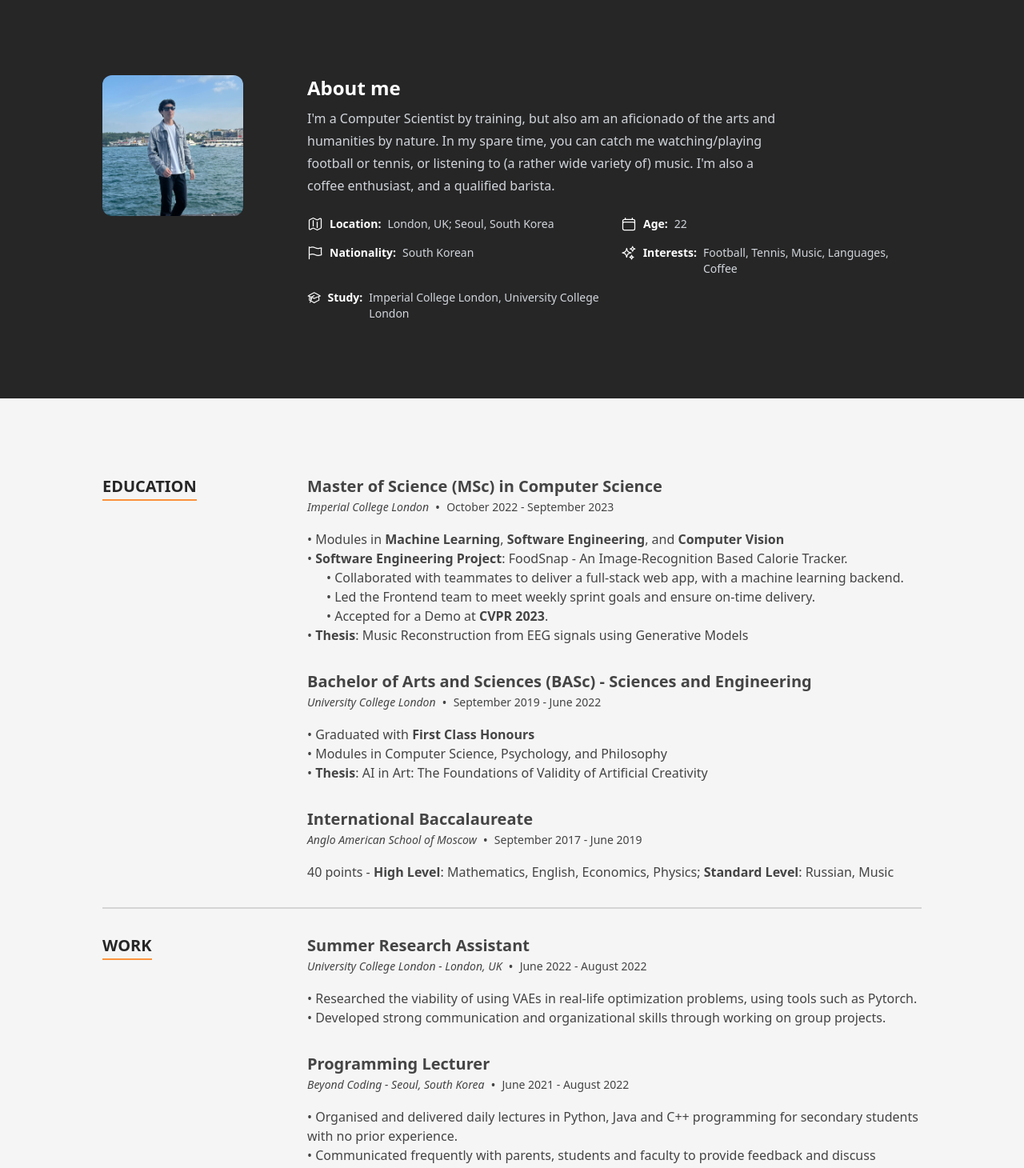
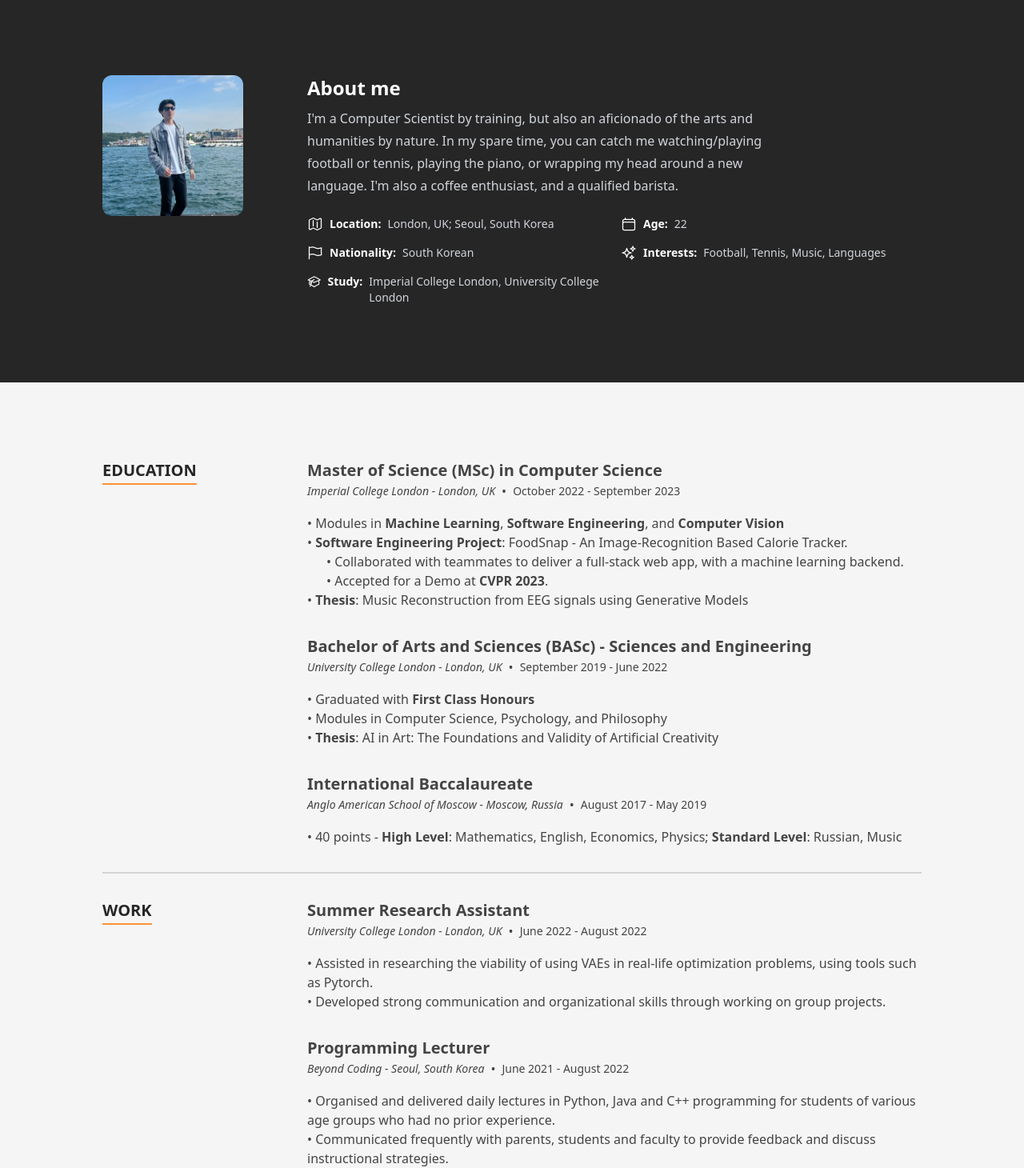
Before and after one commit to mslee2129/portfolio_website, a Next.js app: page / in a window 1280 px wide. Shown: the part 802-2262 px from the top of the page at 80% size. Built offline with nearby package versions, Linux system fonts and the light colour scheme.

Commit message:
minor text chnges

```diff
--- a/src/components/Sections/Footer.tsx
+++ b/src/components/Sections/Footer.tsx
@@ -17,7 +17,7 @@ const Footer: FC = memo(() => (
       <div className="flex gap-x-4 text-neutral-500">
         <Socials />
       </div>
-      <span className="text-sm text-neutral-700">© Copyright 2022 Tim Baker</span>
+      <span className="text-sm text-neutral-700">© Copyright 2023 Jason Lee, Template Inspired by Tim Baker</span>
     </div>
   </div>
 ));
--- a/src/data/data.tsx
+++ b/src/data/data.tsx
@@ -101,13 +101,13 @@ export const heroData: Hero = {
  */
 export const aboutData: About = {
   profileImageSrc: profilepic,
-  description: `I'm a Computer Scientist by training, but also am an aficionado of the arts and humanities by nature. In my spare time, you can catch me watching/playing football or tennis,
-  or listening to (a rather wide variety of) music. I'm also a coffee enthusiast, and a qualified barista.`,
+  description: `I'm a Computer Scientist by training, but also an aficionado of the arts and humanities by nature. In my spare time, you can catch me watching/playing football or tennis,
+  playing the piano, or wrapping my head around a new language. I'm also a coffee enthusiast, and a qualified barista.`,
   aboutItems: [
     {label: 'Location', text: 'London, UK; Seoul, South Korea', Icon: MapIcon},
     {label: 'Age', text: '22', Icon: CalendarIcon},
     {label: 'Nationality', text: 'South Korean', Icon: FlagIcon},
-    {label: 'Interests', text: 'Football, Tennis, Music, Languages, Coffee', Icon: SparklesIcon},
+    {label: 'Interests', text: 'Football, Tennis, Music, Languages', Icon: SparklesIcon},
     {label: 'Study', text: 'Imperial College London, University College London', Icon: AcademicCapIcon},
     // {label: 'Employment', text: 'Instant Domains, inc.', Icon: BuildingOffice2Icon},
   ],
@@ -210,7 +210,7 @@ export const portfolioItems: PortfolioItem[] = [
 export const education: TimelineItem[] = [
   {
     date: 'October 2022 - September 2023',
-    location: 'Imperial College London',
+    location: 'Imperial College London - London, UK',
     title: 'Master of Science (MSc) in Computer Science',
     content: (
       <ul>
@@ -227,9 +227,6 @@ export const education: TimelineItem[] = [
           • Collaborated with teammates to deliver a full-stack web app, with a machine learning backend.
         </li>
         <li style={{paddingLeft: '1.5em', listStyle: 'none'}}>
-          • Led the Frontend team to meet weekly sprint goals and ensure on-time delivery.
-        </li>
-        <li style={{paddingLeft: '1.5em', listStyle: 'none'}}>
           • Accepted for a Demo at <strong>CVPR 2023</strong>.
         </li>
         <li> • <strong>Thesis</strong>: Music Reconstruction from EEG signals using Generative Models</li>
@@ -238,7 +235,7 @@ export const education: TimelineItem[] = [
   },
   {
     date: 'September 2019 - June 2022',
-    location: 'University College London',
+    location: 'University College London - London, UK',
     title: 'Bachelor of Arts and Sciences (BASc) - Sciences and Engineering',
     content: (
       <ul>
@@ -247,17 +244,17 @@ export const education: TimelineItem[] = [
           • Graduated with <strong>First Class Honours</strong>
         </li>
         <li> • Modules in Computer Science, Psychology, and Philosophy</li>
-        <li> • <strong>Thesis</strong>: AI in Art: The Foundations of Validity of Artificial Creativity</li>
+        <li> • <strong>Thesis</strong>: AI in Art: The Foundations and Validity of Artificial Creativity</li>
       </ul>
     ),
   },
   {
-    date: 'September 2017 - June 2019',
-    location: 'Anglo American School of Moscow',
+    date: 'August 2017 - May 2019',
+    location: 'Anglo American School of Moscow - Moscow, Russia',
     title: 'International Baccalaureate',
     content: (
       <p>
-        40 points - <strong>High Level</strong>: Mathematics, English, Economics, Physics;{' '}
+        • 40 points - <strong>High Level</strong>: Mathematics, English, Economics, Physics;{' '}
         <strong>Standard Level</strong>: Russian, Music
       </p>
     ),
@@ -272,7 +269,7 @@ export const experience: TimelineItem[] = [
     content: (
       <ul>
         <li>
-          • Researched the viability of using VAEs in real-life optimization problems, using tools such as Pytorch.
+          • Assisted in researching the viability of using VAEs in real-life optimization problems, using tools such as Pytorch.
         </li>
         <li>• Developed strong communication and organizational skills through working on group projects.</li>
       </ul>
@@ -285,7 +282,7 @@ export const experience: TimelineItem[] = [
     content: (
       <ul>
         <li>
-          • Organised and delivered daily lectures in Python, Java and C++ programming for secondary students with no
+          • Organised and delivered daily lectures in Python, Java and C++ programming for students of various age groups who had no
           prior experience.
         </li>
         <li>
```
